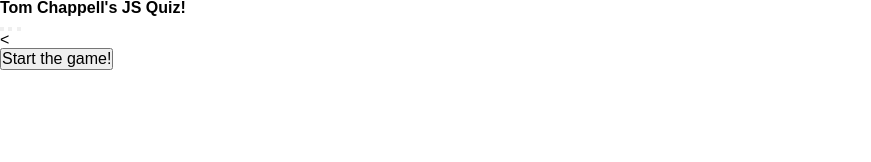
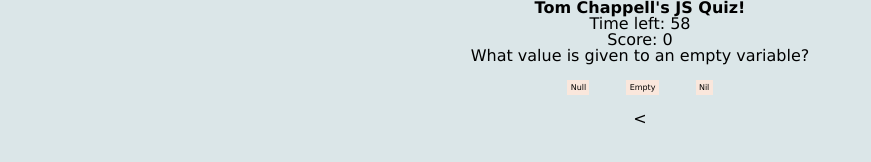
Before and after one commit to choonchy/js-quiz, a plain HTML site: page index.html in a window 1280 px wide. Both pictures are taken after a click on the button "Start the game!". Shown: the whole page, without its empty margins (0-871 px from the left). Drawn offline with Linux system fonts and the light colour scheme.

Commit message:
finalising all

```diff
--- a/assets/css/style.css
+++ b/assets/css/style.css
@@ -1,3 +1,43 @@
-.answer-button {
+* {
+  font-family: Verdana, Geneva, Tahoma, sans-serif;
+}
+
+:root {
+  --lightblue: #638cb0;
+  --darkblue: #515a83;
+  --cream: #fae7dc;
+  --ocean: #dbe6e8;
+  --bone: #f3eae1;
+}
+
+body {
+  display: flex;
+  width: 100vw;
+  height: 100vh;
+  background-color: var(--ocean);
+  justify-content: center;
+}
+
+.btn {
+  padding: 0.2rem;
+  margin: 1rem;
+  font-size: 0.5rem;
+  background-color: var(--cream);
+  border: none;
+}
+
+.hide {
+  display: none;
+}
+
+.container {
+  text-align: center;
+}
+
+.answer-btn {
   background-color: blueviolet;
 }
+
+.controls {
+  align-items: center;
+}
--- a/assets/js/script.js
+++ b/assets/js/script.js
@@ -1,17 +1,115 @@
-var playerScore = 0;
+const startButton = document.getElementById('start-btn');
+const answerButton = document.getElementById('answer-btn');
+const questionContainer = document.getElementById('question-container');
+const questionEl = document.getElementById('question');
+const aAnswer = document.getElementById("answer-a")
+const bAnswer = document.getElementById("answer-b")
+const cAnswer = document.getElementById("answer-c")
+const scoreEl = document.getElementById("score")
+const timerEl = document.getElementById("timer")
+const endGameEl = document.getElementById("endgame")
+const highScoreEl = document.getElementById("high-scores")
+const playerScoreEl = document.getElementById("player-score")
 
-var timerLength = 600;
+var timer = 60;
+var questionIndex = 0;
+var score = 0;
+var timerInterval;
 
-var countdown = function(num) {
-    for (var i = num; i > 0; i--) {
-        console.log(i);
+function startQuiz() {
+    console.log('started')
+    startButton.classList.add('hide');
+    questionContainer.classList.remove('hide');
+    quiz()
+}
+
+function countdown(num){
+    timer = num;
+    timerEl.textContent = "Time left: " + num
+    timerInterval = setInterval(function() {
+    timer--;
+    timerEl.textContent = "Time left: " + timer;
+    if (timer < 0) {
+        clearInterval(timerInterval);
+        endQuiz()
     }
-};
-
-countdown(timerLength);
+    }, 1000)
+}
 
 
-var questions = [
+function quiz(){
+    countdown(timer);
+    scoreEl.textContent = "Score: " + score
+    questionEl.textContent = questionsList[questionIndex].question
+    aAnswer.textContent = questionsList[questionIndex].answers.a
+    bAnswer.textContent = questionsList[questionIndex].answers.b
+    cAnswer.textContent = questionsList[questionIndex].answers.c
+}
+
+function nextQuestion() {
+    if(questionIndex < (questionsList.length - 1)) {
+        questionIndex++
+        clearInterval(timerInterval)
+        quiz()
+    } else if(questionIndex === 5) {
+        endQuiz()
+    }
+}
+
+function answerSelectedA() {
+    if (questionsList[questionIndex].answers.a === questionsList[questionIndex].correctAnswer) {
+        console.log('Correct!')
+        score = score + 100 + (10 * timer)
+        nextQuestion()
+    } else {
+        console.log('Incorrect')
+        nextQuestion()
+    }
+}
+
+function answerSelectedB() {
+    if (questionsList[questionIndex].answers.b === questionsList[questionIndex].correctAnswer) {
+        console.log('Correct!')
+        score = score + 100 + (10 * timer)
+        nextQuestion()
+    } else {
+        console.log('Incorrect')
+        timer = timer - 5;
+        nextQuestion()
+    }
+}
+
+function answerSelectedC() {
+    if (questionsList[questionIndex].answers.c === questionsList[questionIndex].correctAnswer) {
+        console.log('Correct!')
+        score = score + 100 + (10 * timer)
+        nextQuestion()
+    } else {
+        console.log('Incorrect')
+        nextQuestion()
+    }
+}
+
+function endQuiz() {
+    var playerName = prompt("Enter your initials!");
+    questionContainer.classList.add('hide');
+    playerScoreEl.textContent = "You finished! Your score is: " + score
+    for (i = 0; i < highScores.length; i++) {
+        if (score < highScores[i].score){
+
+        } else {
+            var highScore = document.createElement("li")
+            highScoreEl.appendChild(highScore)
+        }
+    }
+}
+
+startButton.addEventListener('click', startQuiz)
+aAnswer.addEventListener('click', answerSelectedA)
+bAnswer.addEventListener('click', answerSelectedB)
+cAnswer.addEventListener('click', answerSelectedC)
+
+var questionsList = [
     {
         question: "What value is given to an empty variable?",
         answers: {
@@ -19,7 +117,7 @@ var questions = [
             b: "Empty",
             c: "Nil",
         },
-        correctAnswer: "a"
+        correctAnswer: "Null"
     },
     {
         question: "Which of these is not a JS library?",
@@ -28,7 +126,7 @@ var questions = [
             b: "React",
             c: "Python",
         },
-        correctAnswer: "c"
+        correctAnswer: "Python"
     },
     {
         question: "What does 'var' stand for in JavaScript?",
@@ -37,7 +135,7 @@ var questions = [
             b: "Variable",
             c: "Variety",
         },
-        correctAnswer: "b"
+        correctAnswer: "Variable"
     },
     {
         question: "What year did JavaScript first appear?",
@@ -46,7 +144,7 @@ var questions = [
             b: "2001",
             c: "1997",
         },
-        correctAnswer: "a"
+        correctAnswer: "1995"
     },
     {
         question: "What character is used to 'escape' special characters (such as quotation marks)?",
@@ -55,7 +153,7 @@ var questions = [
             b: "Forwardslash",
             c: "Ampersand",
         },
-        correctAnswer: "a"
+        correctAnswer: "Backslash"
     },
     {
         question: "What does the 'pop' array method do?",
@@ -64,6 +162,29 @@ var questions = [
             b: "Adds a new element to the array and returns the array's length",
             c: "Removes the last element in the array and returns its value",
         },
-        correctAnswer: "c"
+        correctAnswer: "Removes the last element in the array and returns its value"
     },
 ]
+
+var highScores = [
+    {
+        name: "TC",
+        score: 0
+    },
+    {
+        name: "TC",
+        score: 0
+    },
+    {
+        name: "TC",
+        score: 0
+    },
+    {
+        name: "TC",
+        score: 0
+    },
+    {
+        name: "TC",
+        score: 0
+    },
+]
```
